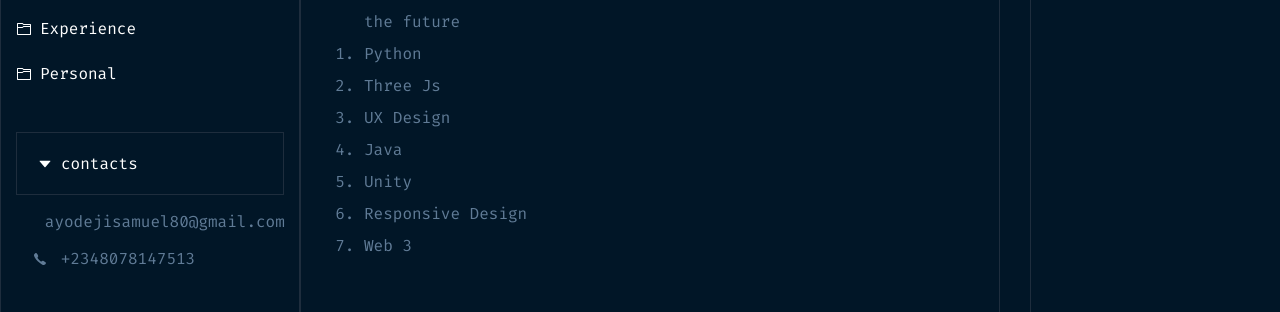
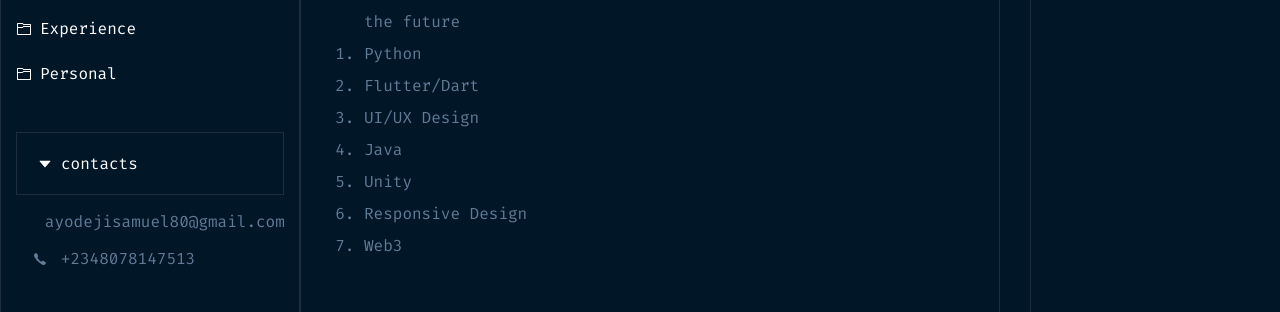
Before and after one commit to Ayodejisamuel/Ayodeji-Faleye-Portfolio, a React (Create React App) app: page /Ayodeji-Faleye-Portfolio/about in a window 1280 px wide. Both pictures are taken after a click on the item "Interests". Shown: the part 234-546 px from the top of the page. Built offline with nearby package versions, Linux system fonts and the light colour scheme.

Commit message:
Landing page refactoring

```diff
--- a/src/components/aboutLanding/Experience.jsx
+++ b/src/components/aboutLanding/Experience.jsx
@@ -5,7 +5,7 @@
     <article className="experience">
       <h2>_Experience</h2>
       <p>
-        I have worked with several freelance projects and i have also build projects using React Nexjs MongoDB and express
+        I have worked on several freelance projects and i have also build projects using ReactJs Nexjs MongoDB and express.
         <br />
         {/* Currently working as a Frontend Developer at @FaajiApp */}
       </p>
--- a/src/components/aboutLanding/Interests.jsx
+++ b/src/components/aboutLanding/Interests.jsx
@@ -7,12 +7,12 @@
       <p> A list of the technologies & languages i hope to handle in the future </p>
       <ol>
         <li>Python</li>
-        <li>Three Js</li>
-        <li>UX Design</li>
+        <li>Flutter/Dart</li>
+        <li>UI/UX Design</li>
         <li>Java</li>
         <li>Unity</li>
         <li>Responsive Design</li>
-        <li>Web 3</li>
+        <li>Web3</li>
       </ol>
     </div>
   );
--- a/src/components/contactLanding/ContactLanding.jsx
+++ b/src/components/contactLanding/ContactLanding.jsx
@@ -5,6 +5,7 @@
 // import ReUseFind from "./ReUseFind";
 
 function ContactLanding() {
+
   return (
     <div className="contact-landing">
       <div className="contact-left">
@@ -24,4 +25,5 @@
   );
 }
 
+
 export default ContactLanding;
--- a/src/components/landing/Landing.jsx
+++ b/src/components/landing/Landing.jsx
@@ -24,13 +24,13 @@
           </h1>
           <h3 data-aos="fade" data-aos-delay="700">
             <FaGreaterThan />
-            Frontend Developer
+            Frontend Engineer
           </h3>
         </div>
 
         <div className="bottom-text" data-aos="fade" data-aos-delay="750">
-          {/* <p>{"// wanna play a game?"}</p> */}
-          {/* <p>{"// you can also see it on my github page"}</p> */}
+          <p>{"// wanna play a game?"}</p>
+          <p>{"//play this out using your arrow keys"}</p>
           <div style={{ lineHeight: "30px" }}>
             <span>const</span>
             <span>githubLink</span>
```
Also changed, not shown: src/components/projectsLanding/projectsData.js (+1 -199 lines).
